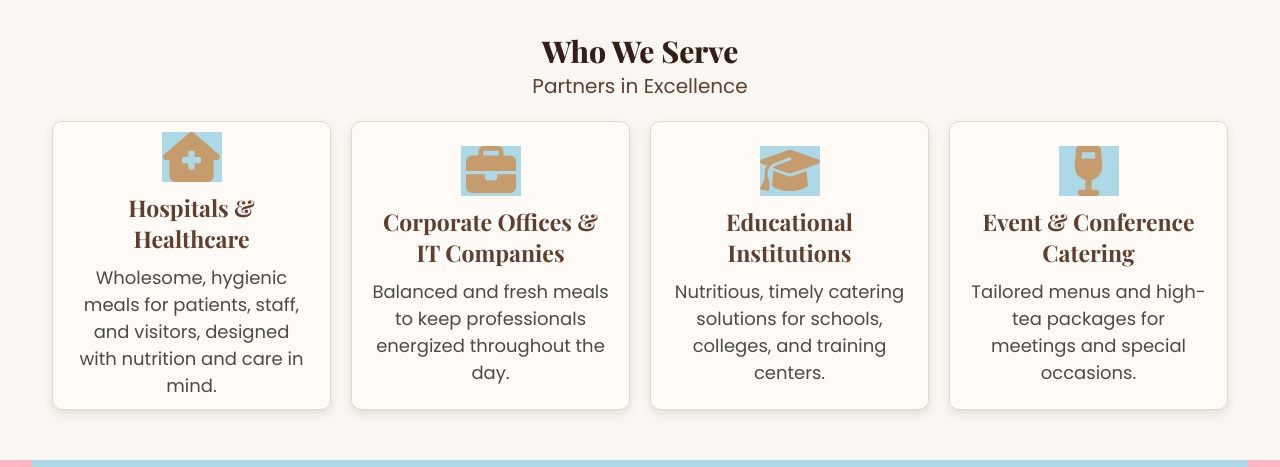
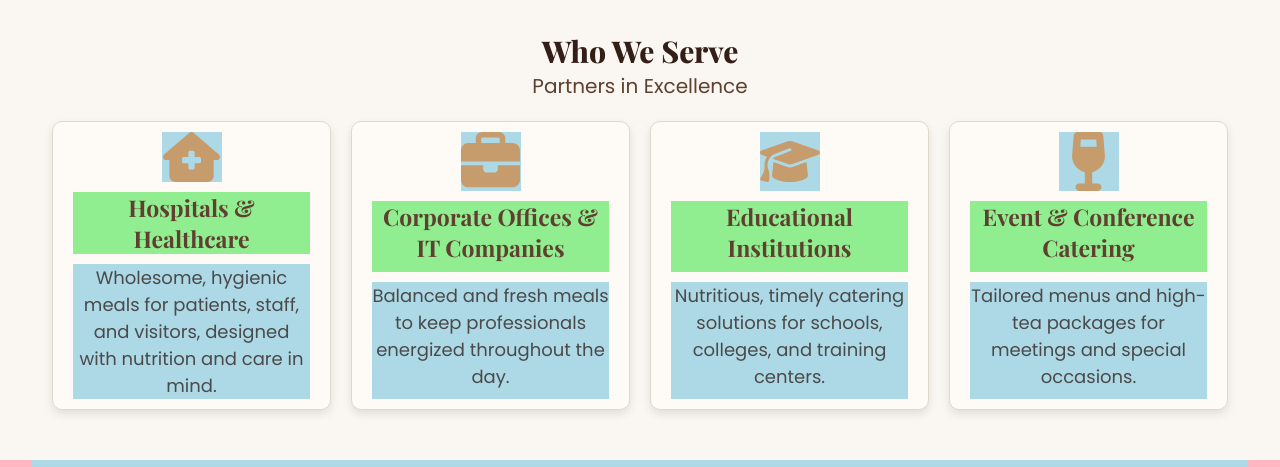
Before and after one commit to jiya-arya/cafeplus, a plain HTML site: page index.html in a window 1280 px wide. Shown: the part 1320-1787 px from the top of the page. Drawn offline with Linux system fonts and the light colour scheme.

Commit message:
commmit changes

```diff
--- a/css/style.css
+++ b/css/style.css
@@ -167,6 +167,7 @@
     background-color: lightblue;
     width: 6rem;
     height: 5rem;
+    flex-grow:  1;
     /* border-radius: 50%; */
     /* padding: .5rem; */
 }
@@ -175,6 +176,18 @@
     width: 100%;
     height:100%;
     object-fit: contain;
+}
+
+.main-serve-card-title{
+    background-color: lightgreen;
+    flex-grow: 1;
+
+
+}
+
+.main-serve-card-text{
+    background-color: lightblue;
+    flex-grow: 1;
 }
 
 
```
Also changed, not shown: index.html (+0 -2 lines).
